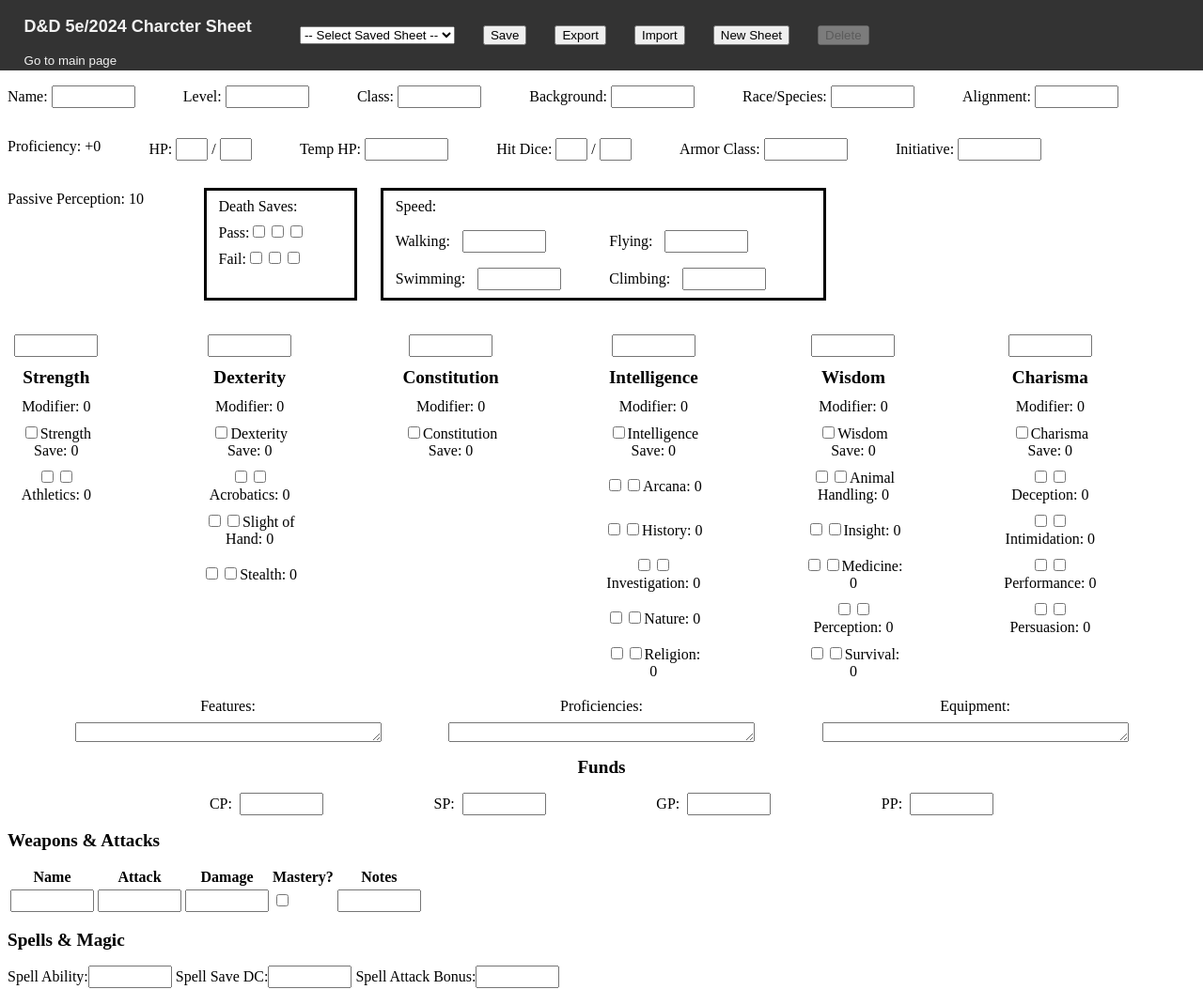
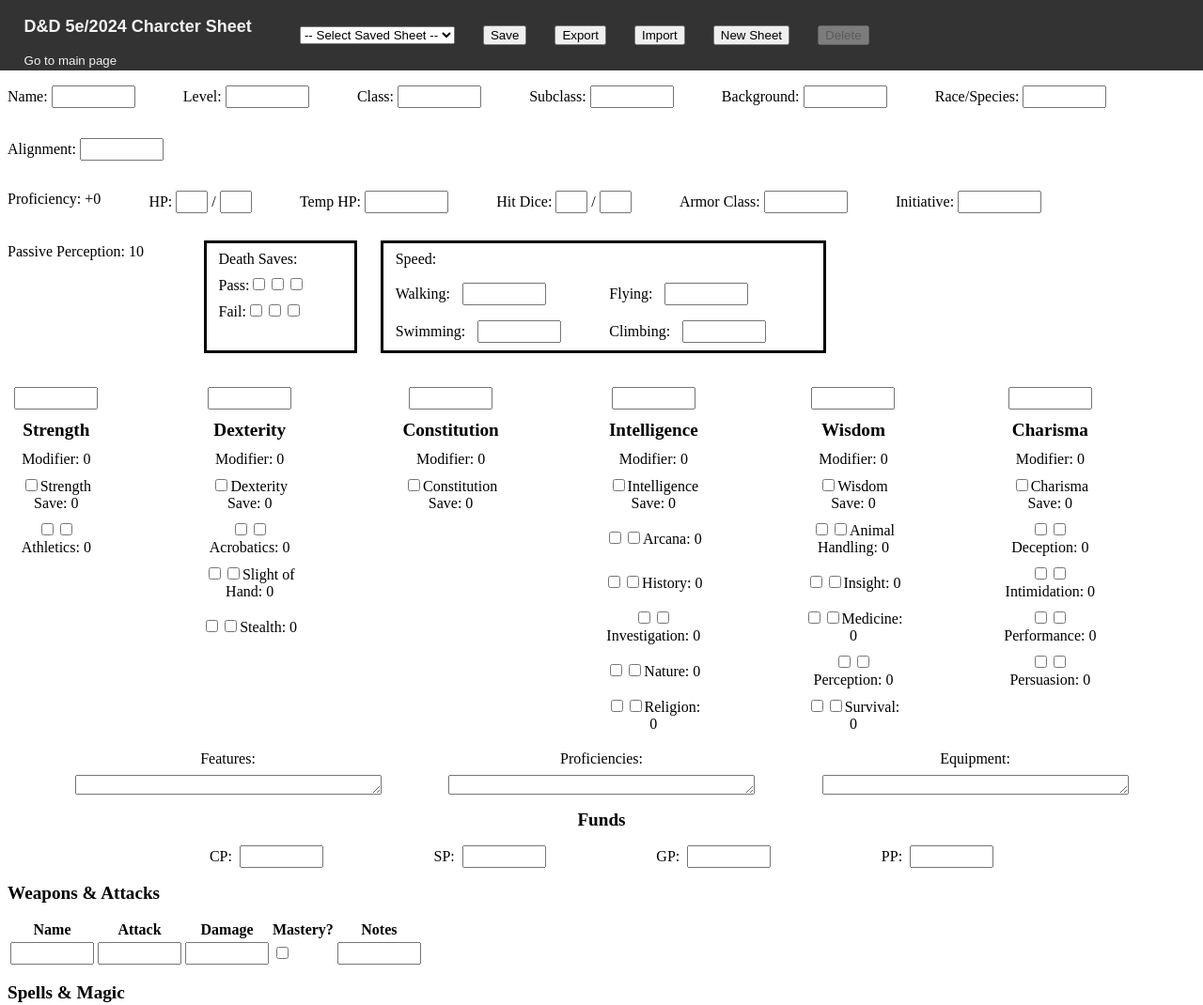
Before and after one commit to origami183/origami183.github.io, a plain HTML site: page dndCharSheet.html in a window 1280 px wide. Shown: the top 1070 px of the page at 94% size. Drawn offline with Linux system fonts and the light colour scheme.

Commit message:
subclass added to basic info

```diff
--- a/dndCharSheet.html
+++ b/dndCharSheet.html
@@ -33,6 +33,7 @@
       <p>Name: <input type="text" id="name"/></p>
       <p>Level: <input type="number" id="LVL"/></p>
       <p>Class: <input type="text" id="class"/></p>
+      <p>Subclass: <input type="text" id="subclass"/></p>
       <p>Background: <input type="text" id="background"/></p>
       <p>Race/Species: <input type="text" id="race"/></p>
       <p>Alignment: <input type="text" id="alignment"/></p>
```
